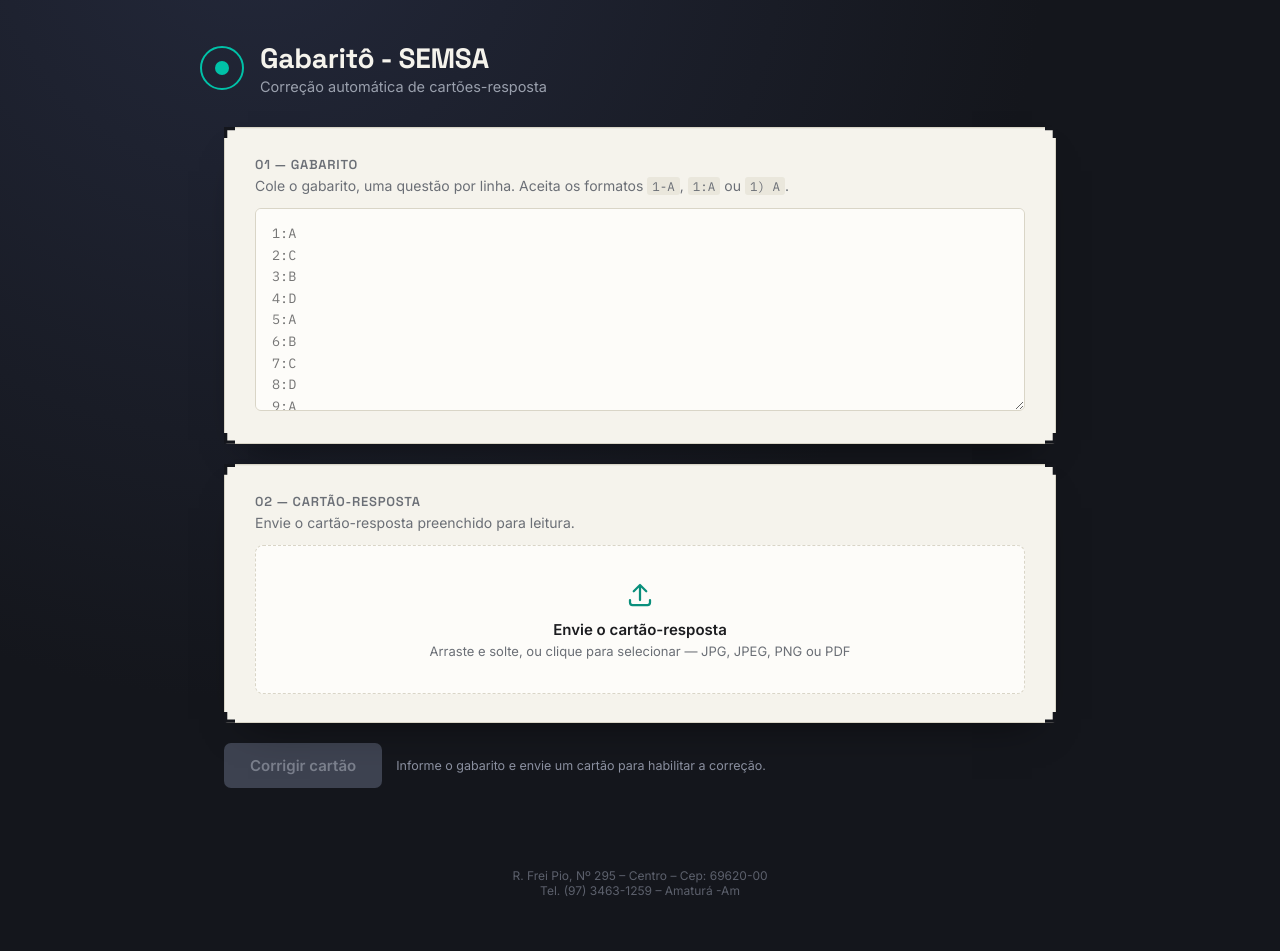
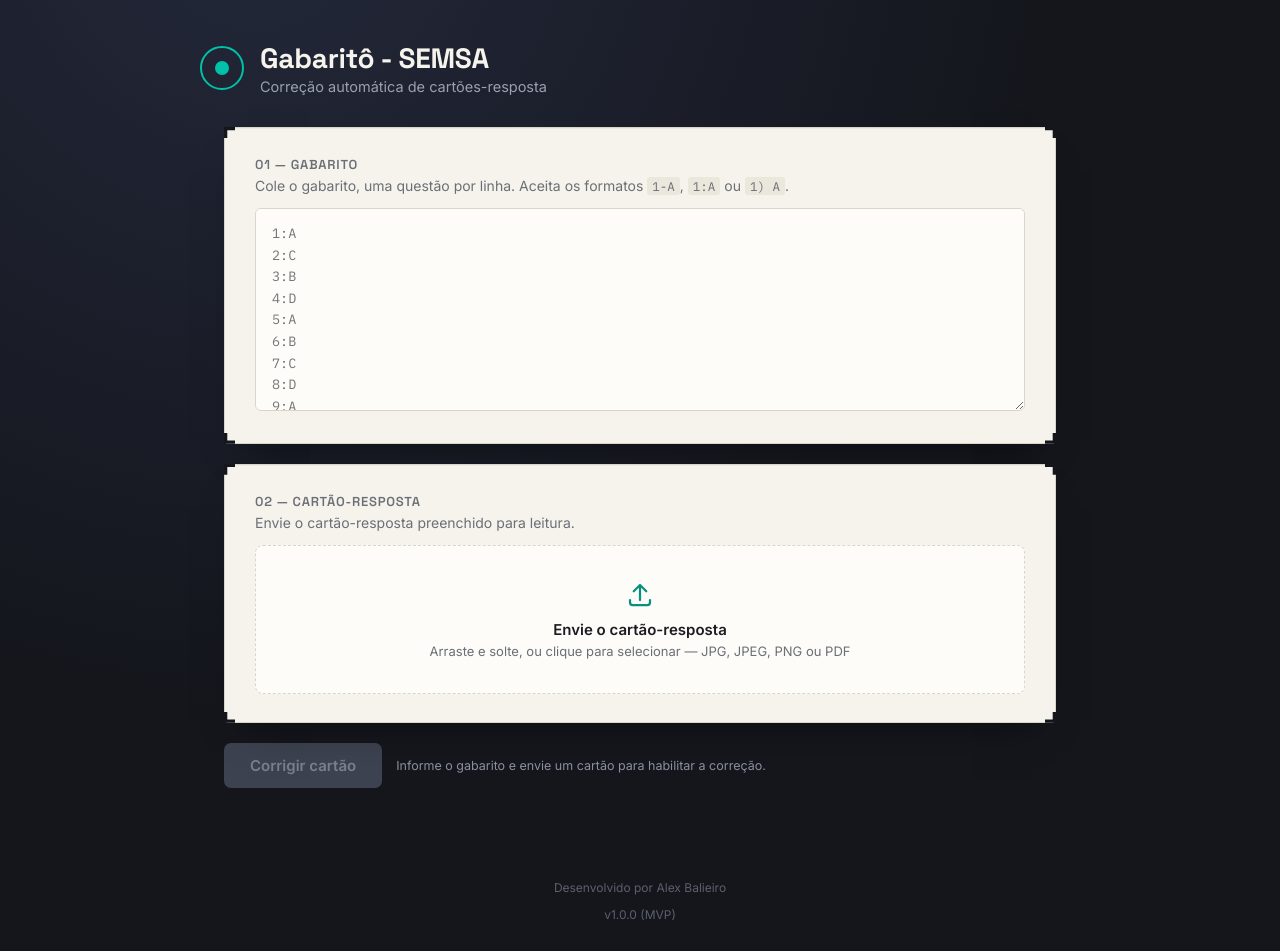
Before and after one commit to alexbalieiro50/corrigir_provas, a React (Vite) app in the folder frontend/: page / in a window 1280 px wide. Shown: the top 951 px of the page. Before the commit the page ends 918 px from the top, so only its background shows below. Built offline with nearby package versions, Linux system fonts and the light colour scheme; the HTML template or start-up script is replaced by a standard one.

Commit message:
fix: correcao do footer3

```diff
--- a/frontend/src/App.tsx
+++ b/frontend/src/App.tsx
@@ -139,9 +139,8 @@ export default function App() {
       </main>
 
       <footer className="app-footer">
-        <span>R. Frei Pio, Nº 295 – Centro – Cep: 69620-00</span>
-        <br />
-        <span>Tel. (97) 3463-1259 – Amaturá -Am</span>
+        <p>Desenvolvido por Alex Balieiro</p>
+        <p>v1.0.0 (MVP)</p>
       </footer>
     </div>
   );
```
